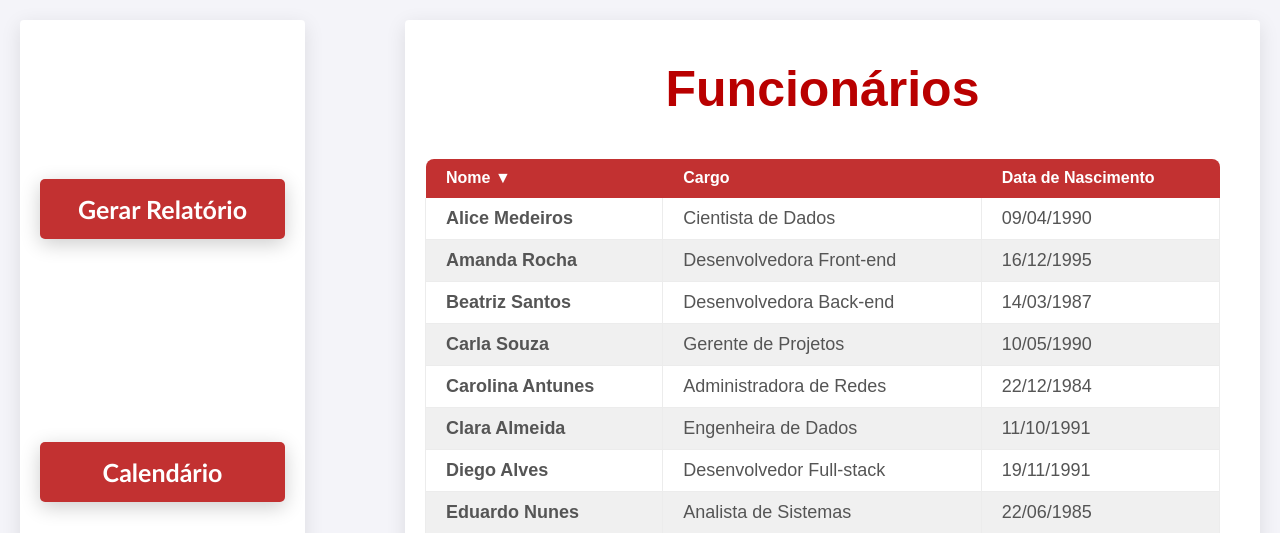
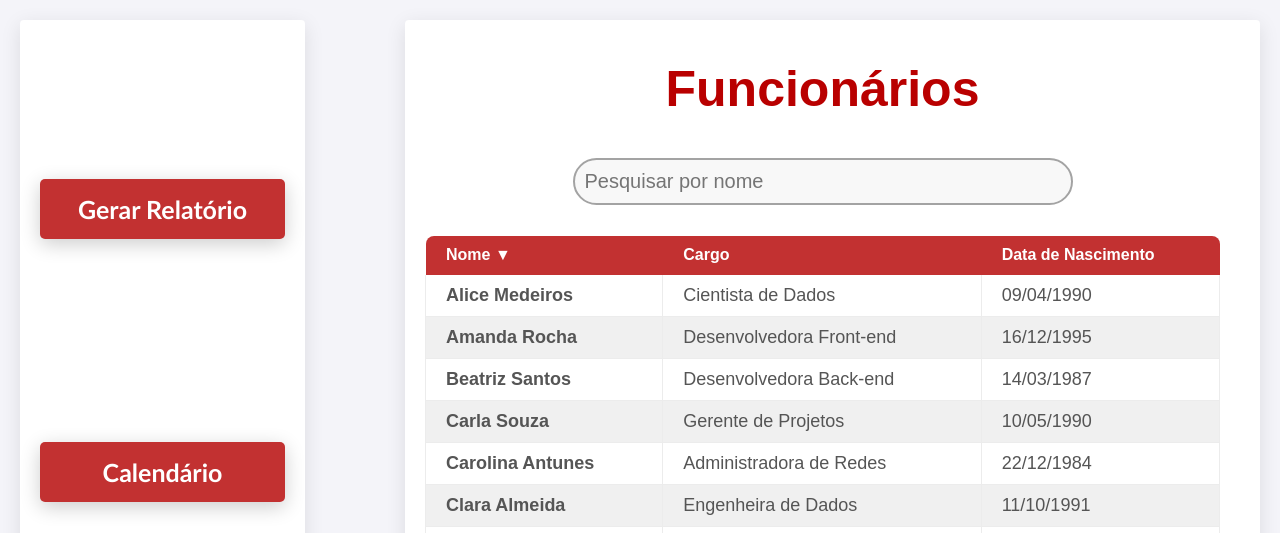
Before and after one commit to V1N1nam/Django, a Django app: page /main/ in a window 1280 px wide. Shown: the top 533 px of the page. Run offline with Django 5.2, Linux system fonts and the light colour scheme; a user stored in the database is signed in; data comes from the database, SQL or seed files in the repository; both versions use the stored data as it was after the commit.

Commit message:
search bar in main

```diff
--- a/app/static/app/css/main.css
+++ b/app/static/app/css/main.css
@@ -90,6 +90,19 @@ button:hover {
     color: #b90000;
 }
 
+.searchBar {
+    display: flex;
+    margin: auto;
+    margin-bottom: 30px;
+    font-size: 20px;
+    width: 100%;
+    max-width: 500px;
+    padding: 10px;
+    background-color: rgb(248, 248, 248);
+    border: 2px solid rgb(163, 163, 163);
+    border-radius: 30px;
+}
+
 .funcionariosNomes {
     width: 100%;
     border-collapse: collapse;
--- /dev/null
+++ b/app/static/app/js/searchTable.js
@@ -0,0 +1,21 @@
+function filterTable() {
+    // Obtém o valor da barra de pesquisa
+    var input = document.getElementById("searchInput");
+    var filter = input.value.toLowerCase();
+    var table = document.getElementById("funcionariosTabela");
+    var tr = table.getElementsByTagName("tr");
+
+    // Itera sobre todas as linhas da tabela (ignorando a primeira linha com o cabeçalho)
+    for (var i = 1; i < tr.length; i++) {
+        var td = tr[i].getElementsByTagName("td")[0]; // Obtém a primeira célula (nome do funcionário)
+        if (td) {
+            var txtValue = td.textContent || td.innerText;
+            // Verifica se o valor da célula começa com o filtro digitado
+            if (txtValue.toLowerCase().startsWith(filter)) {
+                tr[i].style.display = ""; // Mostra a linha se corresponder ao filtro
+            } else {
+                tr[i].style.display = "none"; // Oculta a linha se não corresponder ao filtro
+            }
+        }
+    }
+}
--- a/app/templates/main.html
+++ b/app/templates/main.html
@@ -34,6 +34,8 @@
 
         <div class="rightContainer">
             <h1>Funcionários</h1>
+            <input class="searchBar" type="text" id="searchInput" onkeyup="filterTable()" placeholder="Pesquisar por nome">
+
             <div class="divTabela">
                 <table id="funcionariosTabela" class="funcionariosNomes">
                     <thead>
@@ -61,4 +63,5 @@
         </div>
     </div>
     <script src="{% static 'app/js/sortTable.js' %}"></script>
+    <script src="{% static 'app/js/searchTable.js' %}"></script>
 {% endblock %}
```
Also changed, not shown: db.sqlite3.
